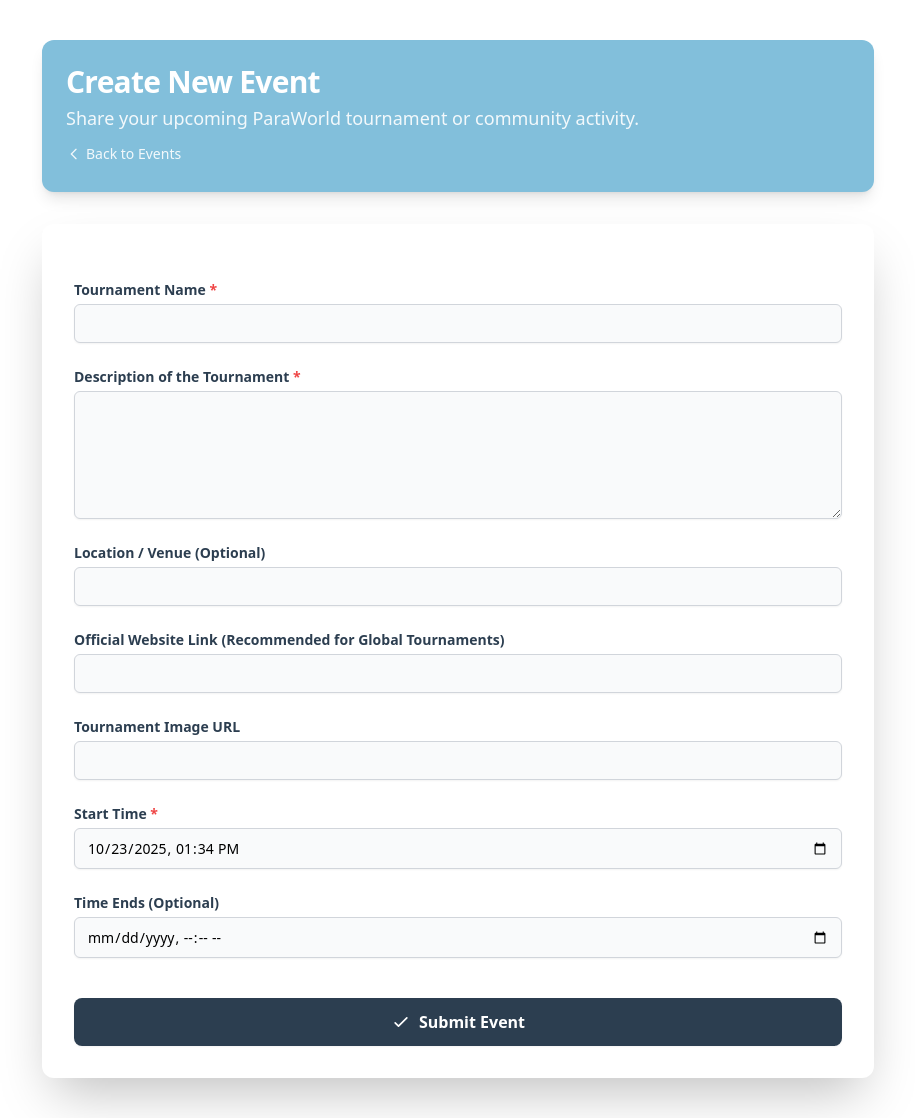
After one commit to pbp-kelompok-a1/TK-1, a Django app: page /events/create/ in a window 1280 px wide. The commit adds this page. Shown: the whole page, without its empty margins (182-1097 px from the left). Run offline with Django 5.2, Linux system fonts and the light colour scheme; the visitor is signed in with stand-in values (Sample User, id 1); some libraries are stand-ins or nearby versions.

Commit message:
added html for events page and form to create the events

```diff
--- a/event/forms.py
+++ b/event/forms.py
@@ -1,12 +1,44 @@
-from django.forms import ModelForm
-from .models import Event, EventType
+from django import forms
+from .models import Event
 
-class EventForm(ModelForm):
-    """
-    ModelForm to handle creation of new Community Events.
-    It excludes the 'event_type', 'creator', and 'id' fields, as they are
-    set automatically or manually in the view logic.
-    """
+class EventForm(forms.ModelForm):
+
     class Meta:
         model = Event
-        fields = ['title', 'description', 'location', 'official_link', 'start_time']
+        fields = [
+            'title',
+            'description',
+            'location',
+            'official_link',
+            'picture_url',
+            'start_time',
+            'end_time',
+        ]
+
+        DATETIME_INPUT_FORMAT = '%Y-%m-%dT%H:%M'
+
+        widgets = {
+            'start_time': forms.DateTimeInput(
+                attrs={'type': 'datetime-local'},
+                format=DATETIME_INPUT_FORMAT
+            ),
+            'end_time': forms.DateTimeInput(
+                attrs={'type': 'datetime-local'},
+                format=DATETIME_INPUT_FORMAT
+            ),
+            'description': forms.Textarea(attrs={'rows': 4}),
+        }
+
+    def __init__(self, *args, **kwargs):
+        super().__init__(*args, **kwargs)
+
+        DATETIME_INPUT_FORMAT = self.Meta.DATETIME_INPUT_FORMAT
+
+        for field_name in ['start_time', 'end_time']:
+            if field_name in self.fields:
+                self.fields[field_name].input_formats = [DATETIME_INPUT_FORMAT]
+
+        for field in self.fields.values():
+            current_classes = field.widget.attrs.get('class', '')
+            if not isinstance(field.widget, (forms.HiddenInput, forms.CheckboxInput)):
+                field.widget.attrs['class'] = current_classes + ' django-input'
--- a/event/models.py
+++ b/event/models.py
@@ -1,23 +1,23 @@
-from django.db import models
-
-# Create your models here.
 from django.db import models
 from django.conf import settings
 from django.utils import timezone
 import uuid
 
-# Create your models here.
+User = settings.AUTH_USER_MODEL
+
 class EventType(models.TextChoices):
-    GLOBAL = 'global', 'Global Tournament (Admin Only)'     # hanya bisa diupload oleh admin
-    COMMUNITY = 'community', 'Community Tournament'         # bisa diupload oleh logged in user
+    GLOBAL = 'global', 'Global Tournament (Admin Only)'
+    COMMUNITY = 'community', 'Community Tournament'
 
 class Event(models.Model):
+    # Primary Key UUID
     id = models.UUIDField(
         primary_key=True,
         default=uuid.uuid4,
         editable=False
     )
 
+    # Event Details
     title = models.CharField(max_length=200, verbose_name="Tournament Name")
     description = models.TextField(verbose_name="Description of the Tournament")
 
@@ -35,8 +35,23 @@ class Event(models.Model):
         verbose_name="Official Website Link (Recommended for Global Tournaments)"
     )
 
+    # New Fields for Visual Events
+    picture_url = models.URLField(
+        max_length=500,
+        blank=True,
+        null=True,
+        verbose_name="Tournament Image URL"
+    )
+    end_time = models.DateTimeField(
+        blank=True,
+        null=True,
+        verbose_name="Time Ends (Optional)"
+    )
+
+    # Scheduling
     start_time = models.DateTimeField(default=timezone.now, verbose_name="Start Time")
 
+    # Event Type and Creator
     event_type = models.CharField(
         max_length=10,
         choices=EventType.choices,
@@ -45,13 +60,15 @@ class Event(models.Model):
     )
 
     creator = models.ForeignKey(
-        settings.AUTH_USER_MODEL,
+        User,
         on_delete=models.SET_NULL,
         null=True,
         blank=True,
+        related_name='created_events',
         verbose_name="Creator"
     )
 
+    # Metadata
     created_at = models.DateTimeField(auto_now_add=True)
 
     class Meta:
@@ -59,11 +76,10 @@ class Event(models.Model):
         verbose_name_plural = "Tournament Events"
         ordering = ['start_time']
 
-    # string helper buat nulis tanggal
     def __str__(self):
         return f"[{self.get_event_type_display()}] {self.title} @ {self.start_time.strftime('%Y-%m-%d %H:%M')}"
 
-    # buat cek jika global turnamen atau bukan
     @property
     def is_global_event(self):
+        """Helper property to easily check event type in templates/views."""
         return self.event_type == EventType.GLOBAL
--- /dev/null
+++ b/event/templates/event_create_form.html
@@ -0,0 +1,102 @@
+{% extends 'base.html' %}
+{% load widget_tweaks %}
+
+{% block content %}
+<div class="max-w-4xl mx-auto px-4 sm:px-6 lg:px-8 py-10">
+
+	<!-- Header -->
+	<header class="mb-8 p-6 rounded-xl shadow-lg bg-paraworld-blue text-white">
+		<h1 class="text-3xl font-extrabold tracking-tight mb-1">
+			Create New Event
+		</h1>
+		<p class="text-lg opacity-90">
+			Share your upcoming ParaWorld tournament or community activity.
+		</p>
+		<a href="{% url 'event_list' %}"
+			class="inline-flex items-center mt-3 text-sm text-white opacity-90 hover:opacity-100 transition duration-150">
+			<svg xmlns="http://www.w3.org/2000/svg" class="w-4 h-4 mr-1" fill="none" viewBox="0 0 24 24" stroke="currentColor">
+				<path stroke-linecap="round" stroke-linejoin="round" stroke-width="2" d="M15 19l-7-7 7-7" />
+			</svg>
+			Back to Events
+		</a>
+	</header>
+
+	<!-- Form -->
+	<div class="bg-white p-8 shadow-2xl rounded-xl">
+		<form method="post" class="space-y-6">
+			{% csrf_token %}
+
+			<!-- Form Errors -->
+			{% if form.non_field_errors %}
+				<div class="p-4 mb-4 text-sm text-red-800 rounded-lg bg-red-50 border border-red-200" role="alert">
+					<p class="font-semibold mb-1">Please fix the following errors:</p>
+					{{ form.non_field_errors }}
+				</div>
+			{% endif %}
+
+			<!-- Form Fields -->
+			{% for field in form %}
+				<div class="space-y-1">
+					<label for="{{ field.id_for_label }}" class="block text-sm font-semibold text-paraworld-dark">
+						{{ field.label }}
+						{% if field.field.required %}
+							<span class="text-red-500">*</span>
+						{% endif %}
+					</label>
+
+					<!-- This line applies the custom styling via the widget_tweaks 'attr' filter -->
+					{{ field|attr:"class:django-input" }}
+
+					{% for error in field.errors %}
+						<p class="text-xs text-red-500">{{ error }}</p>
+					{% endfor %}
+
+					{% if field.help_text %}
+						<p class="text-xs text-gray-500">{{ field.help_text }}</p>
+					{% endif %}
+				</div>
+			{% endfor %}
+
+			<!-- Submit Button -->
+			<div class="pt-4">
+				<button type="submit"
+					class="w-full inline-flex justify-center items-center px-6 py-3
+							text-base font-semibold rounded-lg shadow-sm
+							text-white bg-paraworld-dark hover:bg-gray-800
+							focus:outline-none focus:ring-2 focus:ring-offset-2 focus:ring-paraworld-dark transition duration-150">
+					<svg xmlns="http://www.w3.org/2000/svg" class="w-5 h-5 mr-2" fill="none" viewBox="0 0 24 24" stroke="currentColor">
+						<path stroke-linecap="round" stroke-linejoin="round" stroke-width="2" d="M5 13l4 4L19 7" />
+					</svg>
+					Submit Event
+				</button>
+			</div>
+		</form>
+	</div>
+</div>
+
+<!-- Local Styling for Input Fields -->
+<style>
+	.django-input {
+		margin-top: 0.25rem;
+		display: block;
+		width: 100%;
+		border: 1px solid #d1d5db;
+		border-radius: 0.375rem;
+		box-shadow: 0 1px 2px rgba(0, 0, 0, 0.05);
+		padding: 0.5rem 0.75rem;
+		font-size: 0.875rem;
+		background-color: #f9fafb;
+	}
+
+	.django-input:focus {
+		border-color: #82BFDB !important;
+		box-shadow: 0 0 0 2px rgba(130, 191, 219, 0.5);
+		outline: none;
+	}
+
+	textarea.django-input {
+		padding: 0.75rem;
+		height: 8rem;
+	}
+</style>
+{% endblock %}
--- a/event/views.py
+++ b/event/views.py
@@ -7,16 +7,12 @@ from django.contrib.auth.decorators import login_required
 from .models import Event, EventType
 from .forms import EventForm
 
-from following.views import getListOfEvents
 
 # Create your views here.
 def event_list(request):
-
     upcoming_events = Event.objects.filter(
         start_time__gte=timezone.now()
-    ).select_related('creator')
-
-    upcoming_events = getListOfEvents(upcoming_events)
+    ).select_related('creator').order_by('start_time')
 
     user_is_logged_in = request.user.is_authenticated
     is_admin = request.user.is_staff
--- a/tk1/settings.py
+++ b/tk1/settings.py
@@ -49,9 +49,9 @@ INSTALLED_APPS = [
     'profil_atlet',
     'event',
     'following',
-    'event',
     'rest_framework',
     'news',
+    'widget_tweaks',
 ]
 
 MIDDLEWARE = [
```
Also changed, not shown: event/templates/events_list.html (+48 -77 lines), event/migrations/0002_event_end_time_event_picture_url_alter_event_creator.py (added).
